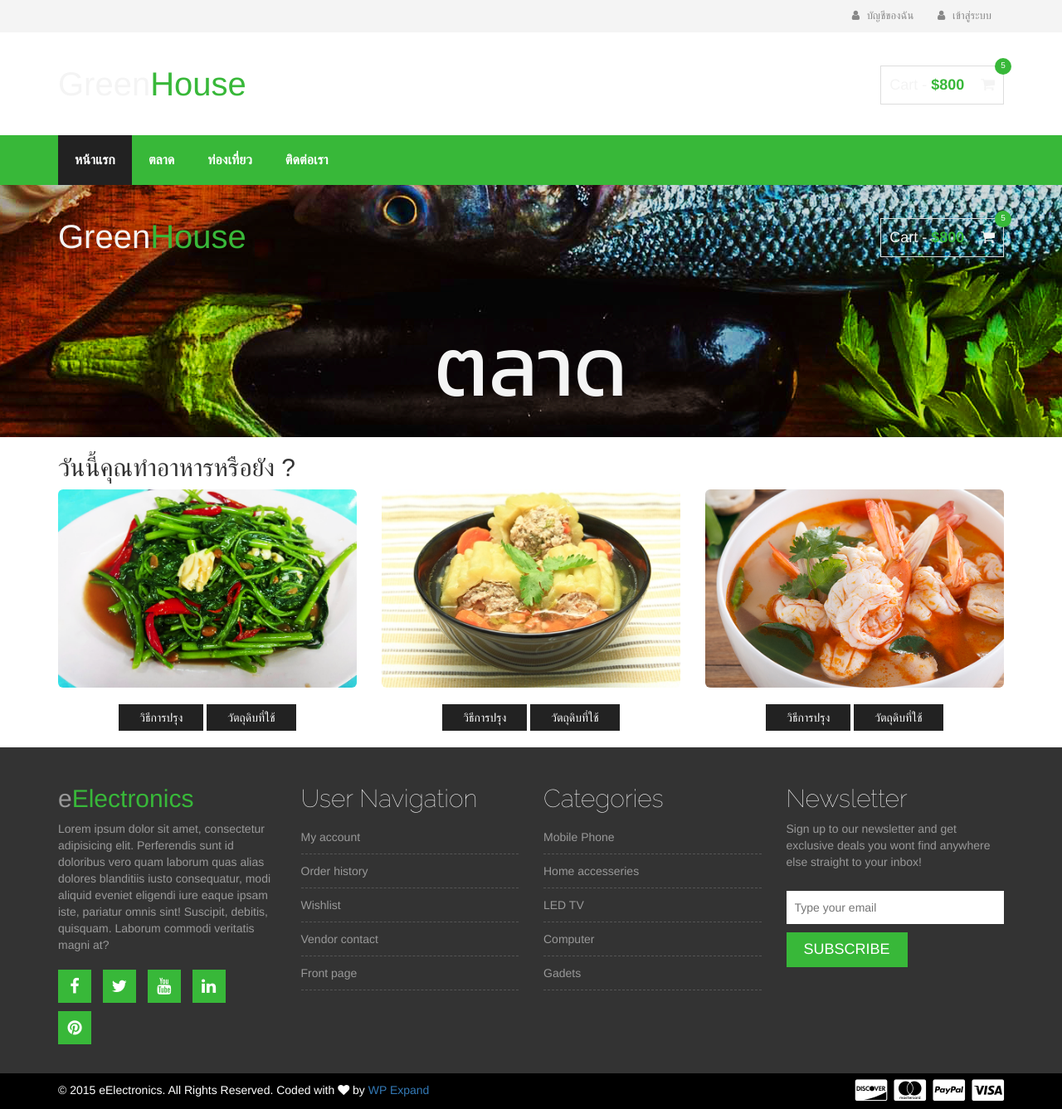
After one commit to TaNathapong/kaset, a PHP site: page /page-foods.php in a window 1280 px wide. The commit adds this page. Shown: the whole page at 83% size. Run offline with PHP 8.4, Linux system fonts and the light colour scheme; some libraries are stand-ins or nearby versions.

Commit message:
add food page

```diff
--- a/header.php
+++ b/header.php
@@ -1,4 +1,4 @@
-<<<<<<< HEAD
+<!-- HEAD  -->
 <link rel="stylesheet" href="https://maxcdn.bootstrapcdn.com/bootstrap/3.3.7/css/bootstrap.min.css">
     <script src="https://ajax.googleapis.com/ajax/libs/jquery/3.2.1/jquery.min.js"></script>
     <script src="https://maxcdn.bootstrapcdn.com/bootstrap/3.3.7/js/bootstrap.min.js"></script>
@@ -59,4 +59,3 @@
         </div>
     </div>
 </div> <!-- End mainmenu area -->
->>>>>>> d75e180823f3f2801e959aad1083e982c252c361
--- /dev/null
+++ b/page-foods.php
@@ -0,0 +1,182 @@
+<!DOCTYPE html>
+<html lang="en">
+<head>
+    <meta charset="utf-8">
+    <meta http-equiv="X-UA-Compatible" content="IE=edge">
+    <meta name="viewport" content="width=device-width, initial-scale=1">
+    <title>Foods - GreenHouse</title>
+
+    <!-- Google Fonts -->
+    <link href='http://fonts.googleapis.com/css?family=Titillium+Web:400,200,300,700,600' rel='stylesheet' type='text/css'>
+    <link href='http://fonts.googleapis.com/css?family=Roboto+Condensed:400,700,300' rel='stylesheet' type='text/css'>
+    <link href='http://fonts.googleapis.com/css?family=Raleway:400,100' rel='stylesheet' type='text/css'>
+    <link href='http://fonts.googleapis.com/css?family=Kanit' rel="stylesheet" type='text/css'>
+
+    <!-- Bootstrap -->
+    <link rel="stylesheet" href="http://maxcdn.bootstrapcdn.com/bootstrap/3.2.0/css/bootstrap.min.css">
+
+    <!-- Font Awesome -->
+    <link rel="stylesheet" href="http://maxcdn.bootstrapcdn.com/font-awesome/4.3.0/css/font-awesome.min.css">
+
+    <!-- Custom CSS -->
+    <link rel="stylesheet" href="css/owl.carousel.css">
+    <link rel="stylesheet" href="style.css">
+    <link rel="stylesheet" href="css/responsive.css">
+    <link rel="stylesheet" type="text/css" href="css/style-foods.css">
+</head>
+<style type="text/css">
+    #oh{
+        transform: 5s
+    }
+    #oh:hover{
+       opacity: 0.9
+    }
+</style>
+<body>
+    <?php include'header.php' ?>
+    <div class="" style="background-image: url(img/vegetable4.png);">
+        <div class="container">
+            <div class="row">
+                <div class="col-sm-6">
+                    <div class="logo">
+                        <h1><a href="index.php">Green<span>House</span></a></h1>
+                    </div>
+                </div>
+
+                <div class="col-sm-6">
+                    <div class="shopping-item">
+                        <a href="cart.html">Cart - <span class="cart-amunt">$800</span> <i class="fa fa-shopping-cart"></i> <span class="product-count">5</span></a>
+                    </div>
+                </div>
+            </div>
+            <div class="row">
+                <div class="col-md-12" >
+                    <div class="product-bit-title text-center">
+                        <h2>ตลาด</h2>
+                    </div>
+                </div>
+            </div>
+        </div>
+    </div>
+
+
+<!-- start food list -->
+<?php $namefood = array("ผัดผักบุ้ง","ต้มจืด","ต้มยำกุ้ง"); $i=0; $j=0;?>
+    <div class="container" >
+        <h2 id="demo01">วันนี้คุณทำอาหารหรือยัง ?</h2>
+        <?php while($j<5){ ?>
+            <div class="row">
+                <?php while($i<3){ ?>
+                <div class="col-md-4">
+                    <img id="oh" src="img/food-<?php echo($i+1); ?>.png" class="img-rounded" alt="Cinque Terre">
+                    <div align="center" style="margin: 20px 20px 20px 20px;">
+                        <a class="add_to_cart_button" data-quantity="1" data-product_sku="" data-product_id="70" rel="nofollow" href="food-detail.html">วิธีการปรุง</a>
+                        <a class="add_to_cart_button" data-quantity="1" data-product_sku="" data-product_id="70" rel="nofollow" href="food-detail.html">วัตถุดิบที่ใช้</a>
+                    </div>
+                </div>
+            <?php $i++; }?>
+            </div>
+        <?php $j++; } ?>
+
+    </div>
+<!-- end food list -->
+
+
+
+
+
+    <div class="footer-top-area">
+
+        <div class="container">
+            <div class="row">
+                <div class="col-md-3 col-sm-6">
+                    <div class="footer-about-us">
+                        <h2>e<span>Electronics</span></h2>
+                        <p>Lorem ipsum dolor sit amet, consectetur adipisicing elit. Perferendis sunt id doloribus vero quam laborum quas alias dolores blanditiis iusto consequatur, modi aliquid eveniet eligendi iure eaque ipsam iste, pariatur omnis sint! Suscipit, debitis, quisquam. Laborum commodi veritatis magni at?</p>
+                        <div class="footer-social">
+                            <a href="#" target="_blank"><i class="fa fa-facebook"></i></a>
+                            <a href="#" target="_blank"><i class="fa fa-twitter"></i></a>
+                            <a href="#" target="_blank"><i class="fa fa-youtube"></i></a>
+                            <a href="#" target="_blank"><i class="fa fa-linkedin"></i></a>
+                            <a href="#" target="_blank"><i class="fa fa-pinterest"></i></a>
+                        </div>
+                    </div>
+                </div>
+
+                <div class="col-md-3 col-sm-6">
+                    <div class="footer-menu">
+                        <h2 class="footer-wid-title">User Navigation </h2>
+                        <ul>
+                            <li><a href="">My account</a></li>
+                            <li><a href="">Order history</a></li>
+                            <li><a href="">Wishlist</a></li>
+                            <li><a href="">Vendor contact</a></li>
+                            <li><a href="">Front page</a></li>
+                        </ul>
+                    </div>
+                </div>
+
+                <div class="col-md-3 col-sm-6">
+                    <div class="footer-menu">
+                        <h2 class="footer-wid-title">Categories</h2>
+                        <ul>
+                            <li><a href="">Mobile Phone</a></li>
+                            <li><a href="">Home accesseries</a></li>
+                            <li><a href="">LED TV</a></li>
+                            <li><a href="">Computer</a></li>
+                            <li><a href="">Gadets</a></li>
+                        </ul>
+                    </div>
+                </div>
+
+                <div class="col-md-3 col-sm-6">
+                    <div class="footer-newsletter">
+                        <h2 class="footer-wid-title">Newsletter</h2>
+                        <p>Sign up to our newsletter and get exclusive deals you wont find anywhere else straight to your inbox!</p>
+                        <div class="newsletter-form">
+                            <input type="email" placeholder="Type your email">
+                            <input type="submit" value="Subscribe">
+                        </div>
+                    </div>
+                </div>
+            </div>
+        </div>
+    </div>
+    <div class="footer-bottom-area">
+        <div class="container">
+            <div class="row">
+                <div class="col-md-8">
+                    <div class="copyright">
+                        <p>&copy; 2015 eElectronics. All Rights Reserved. Coded with <i class="fa fa-heart"></i> by <a href="http://wpexpand.com" target="_blank">WP Expand</a></p>
+                    </div>
+                </div>
+
+                <div class="col-md-4">
+                    <div class="footer-card-icon">
+                        <i class="fa fa-cc-discover"></i>
+                        <i class="fa fa-cc-mastercard"></i>
+                        <i class="fa fa-cc-paypal"></i>
+                        <i class="fa fa-cc-visa"></i>
+                    </div>
+                </div>
+            </div>
+        </div>
+    </div>
+
+    <!-- Latest jQuery form server -->
+    <script src="https://code.jquery.com/jquery.min.js"></script>
+
+    <!-- Bootstrap JS form CDN -->
+    <script src="http://maxcdn.bootstrapcdn.com/bootstrap/3.2.0/js/bootstrap.min.js"></script>
+
+    <!-- jQuery sticky menu -->
+    <script src="js/owl.carousel.min.js"></script>
+    <script src="js/jquery.sticky.js"></script>
+
+    <!-- jQuery easing -->
+    <script src="js/jquery.easing.1.3.min.js"></script>
+
+    <!-- Main Script -->
+    <script src="js/main.js"></script>
+</body>
+</html>
```
Also changed, not shown: tracking.php (+42 -8 lines), travel.html (+74 -14 lines), css/style-foods.css (added), fonts/bangna-new.ttf (added), img/food-1.png (added), img/food-2.png (added), img/food-3.png (added), img/vegetable4.png (added).
